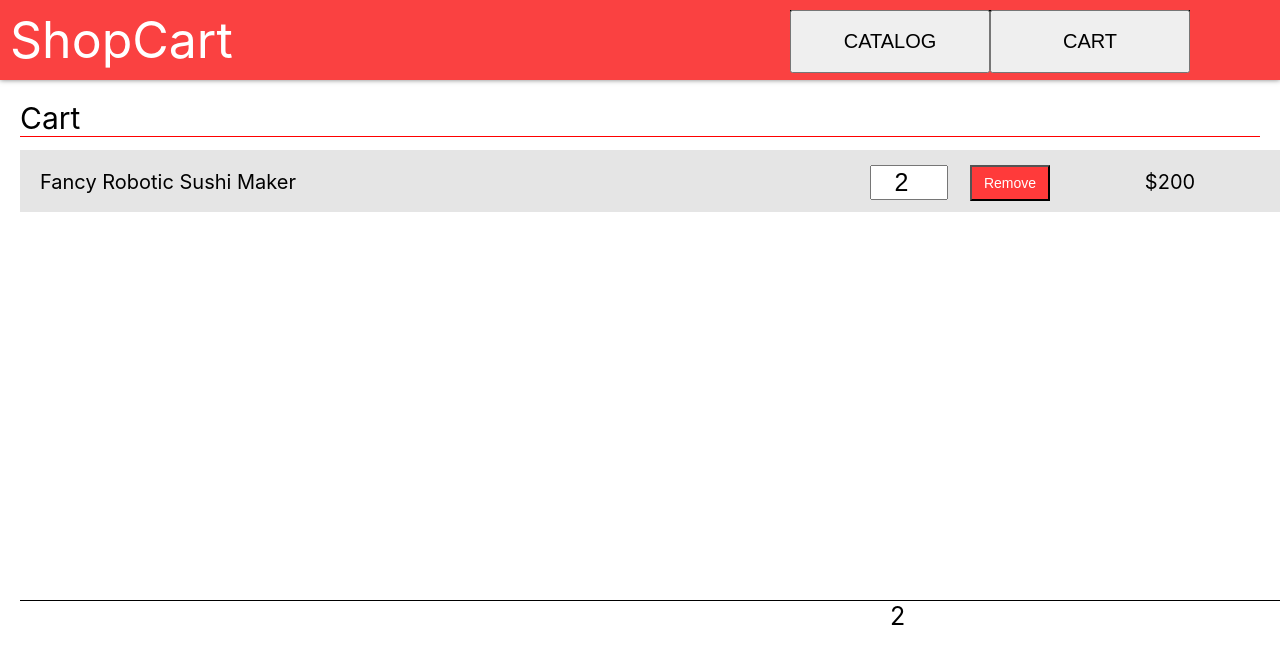
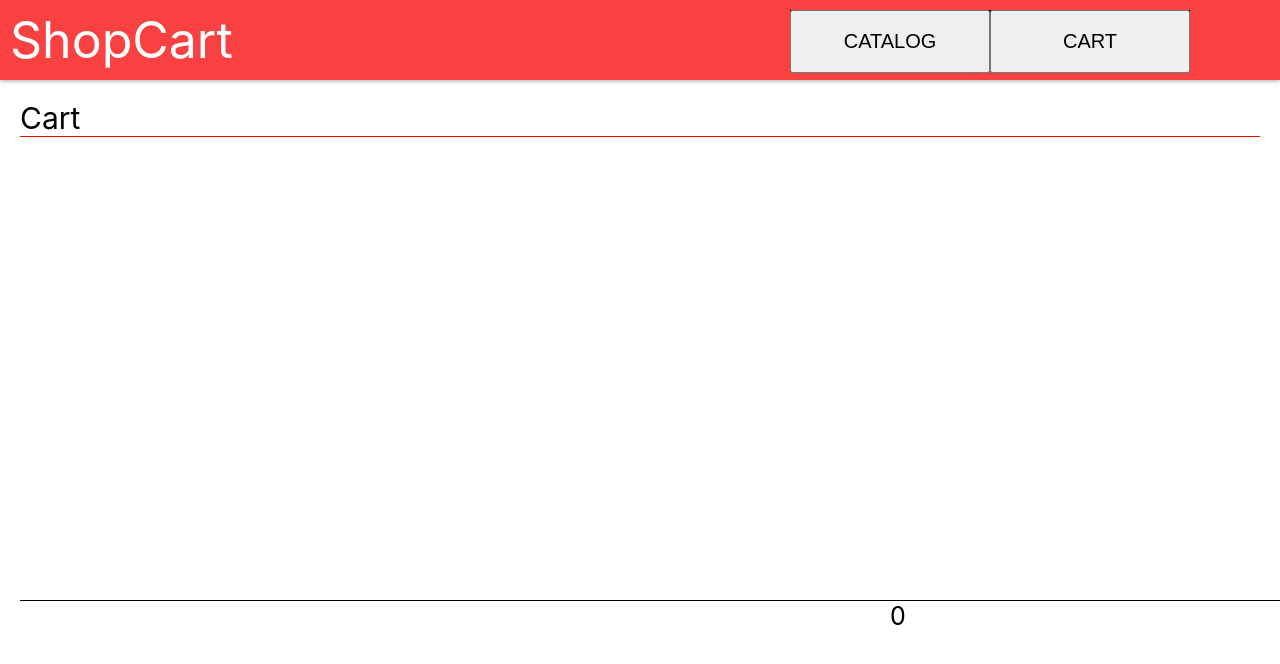
Before and after one commit to muhafiz5814/shopcart, a React (Create React App) app: page /cart in a window 1280 px wide. Shown: the top 664 px of the page. Built offline with nearby package versions, Linux system fonts and the light colour scheme.

Commit message:
fetch states in Cart component and show on UI

```diff
--- a/src/components/Cart.js
+++ b/src/components/Cart.js
@@ -1,15 +1,21 @@
 import React from "react";
 import CartItem from "./CartItem";
 import CartTotals from "./CartTotals";
+import { useSelector } from "react-redux";
 
 const Cart = () => {
+
+  const {totalProducts, totalCost, items} = useSelector(state => state.cart)
+
   return (
     <div className="cart">
       <h1>Cart</h1>
       <div className="cart-contents">
-        <CartItem product="Fancy Robotic Sushi Maker" cost={200} quantity={2} />
+        {items &&
+          items.map(item => <CartItem key={item.id} {...item} />)
+        }
       </div>
-      <CartTotals totalProducts={2} totalCost={400} />
+      <CartTotals totalProducts={totalProducts} totalCost={totalCost} />
     </div>
   );
 };
```
